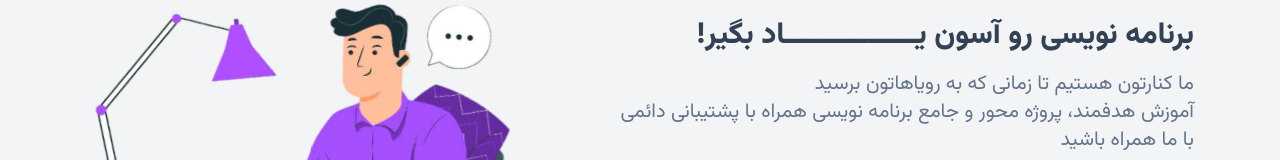
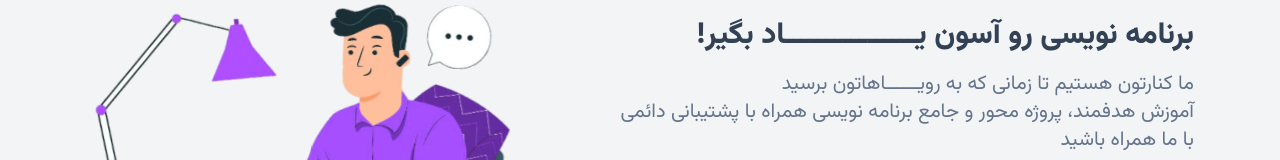
Before and after one commit to rexoacademyteam/rexo-frontend, a Next.js app: page / in a window 1280 px wide. Shown: the part 184-344 px from the top of the page. Built offline with nearby package versions, Linux system fonts and the light colour scheme.

Commit message:
some changes

```diff
--- a/app/(main)/components/banner/index.jsx
+++ b/app/(main)/components/banner/index.jsx
@@ -13,7 +13,7 @@ export default function MainBanner() {
             برنامه نویسی رو آسون یــــــــــــــــاد بگیر!
           </h1>
           <h1 className="text-slate-500 m-auto text-lg md:text-xl text-center md:text-start">
-            ما کنارتون هستیم تا زمانی که به رویاهاتون برسید
+            ما کنارتون هستیم تا زمانی که به رویــــــاهاتون برسید
           </h1>
           <h1 className="text-slate-500 m-auto text-lg md:text-xl text-center md:text-start">
             آموزش هدفمند، پروژه محور و جامع برنامه نویسی همراه با پشتیبانی دائمی</h1>
--- a/package.json
+++ b/package.json
@@ -19,6 +19,7 @@
     "eslint-config-next": "13.4.13",
     "formik": "^2.4.3",
     "next": "13.4.13",
+    "next-themes": "^0.3.0",
     "postcss": "8.4.27",
     "react": "18.2.0",
     "react-dom": "18.2.0",
```
Also changed, not shown: 1 other file (tests, documents, lock files or other folders).
